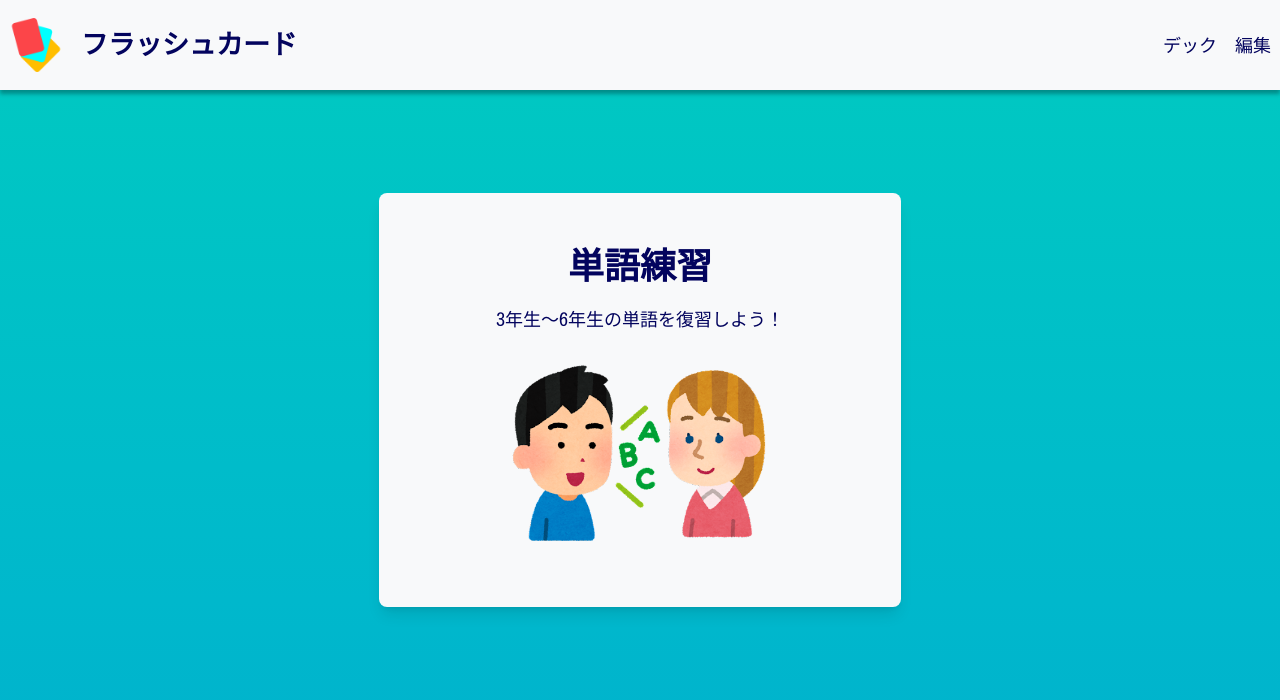
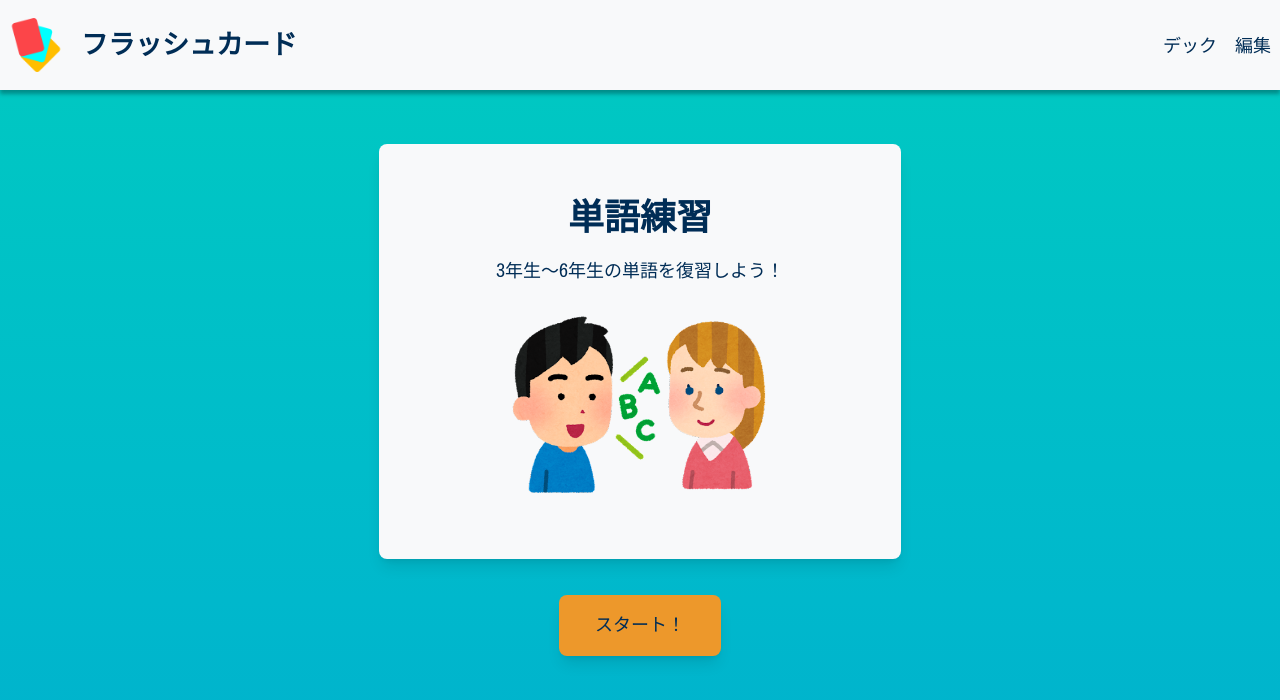
Before and after one commit to kebin20/english-flashcards-app, a React (Vite) app: page / in a window 1280 px wide. Shown: the top 700 px of the page. Built offline with nearby package versions, Linux system fonts and the light colour scheme; a web font is replaced by a local one.

Commit message:
style: completed styling for welcome screen

```diff
--- a/src/UI/Button.tsx
+++ b/src/UI/Button.tsx
@@ -5,28 +5,28 @@ const StyledButton = styled.button`
   display: inline-block;
   padding: 1em 2em;
   font-family: var(--ff-jp-title);
-  background-color: var(--main-button-default);
-  color: var(--lightCream);
-  border-radius: 6px;
+  background-color: var(--clr-orange);
+  color: var(--clr-dark);
+  border-radius: var(--round);
   border: none;
+  box-shadow: var(--shadow);
   font-size: 1.125rem;
   line-height: 1.6rem;
   cursor: pointer;
 
 &:hover, &:active {
-  background-color: var(--main-button-hover);
+  background-color: var(--clr-orange-hover);
 }
-
 `;
 
 export default function MainButton(props) {
   return (
-    <button
+    <StyledButton
       type={props.type || 'button'}
       onClick={props.onClick}
       disabled={props.disabled}
     >
       {props.children}
-    </button>
+    </StyledButton>
   );
 }
--- a/src/components/WelcomeScreen.tsx
+++ b/src/components/WelcomeScreen.tsx
@@ -1,4 +1,5 @@
 import NavBar from './Navbar';
+import Button from '../UI/Button';
 import welcomeImage from '../assets/welcome-image.png';
 import styled from 'styled-components';
 
@@ -8,12 +9,13 @@ align-items: center;
 justify-content: center;
 flex-direction: column;
 height: 100vh;
+gap: 2em;
 `;
 
 const WelcomeBox = styled.div`
 border-radius: var(--round);
 background-color: var(--clr-white);
-box-shadow: 0 10px 15px -3px rgb(0 0 0 / 0.1), 0 4px 6px -4px rgb(0 0 0 / 0.1);
+box-shadow: var(--shadow);
 display: flex;
 flex-direction: column;
 align-items: center;
@@ -40,6 +42,7 @@ function WelcomeScreen() {
           <p>3年生～6年生の単語を復習しよう！</p>
           <WelcomeImage src={welcomeImage} alt="英語を話している" />
         </WelcomeBox>
+        <Button>スタート！</Button>
       </WelcomeScreenContainer>
     </>
   );
--- a/src/index.css
+++ b/src/index.css
@@ -13,9 +13,10 @@
 
 :root {
   /* colors */
-  --clr-dark: #03045e;
+  --clr-dark: #002d56;
   --clr-white: #f8f9fa;
-  --clr-yellow: #f9f871;
+  --clr-orange: #ed982b;
+  --clr-orange-hover: #edba2b;
   --clr-blue: linear-gradient(
     to top,
     #00b1cd,
@@ -42,6 +43,9 @@
 
   /*border-radius*/
   --round: 8px;
+
+  /*box-shadow*/
+  --shadow: 0 10px 15px -3px rgb(0 0 0 / 0.1), 0 4px 6px -4px rgb(0 0 0 / 0.1);
 }
 
 /* Box sizing */
```
